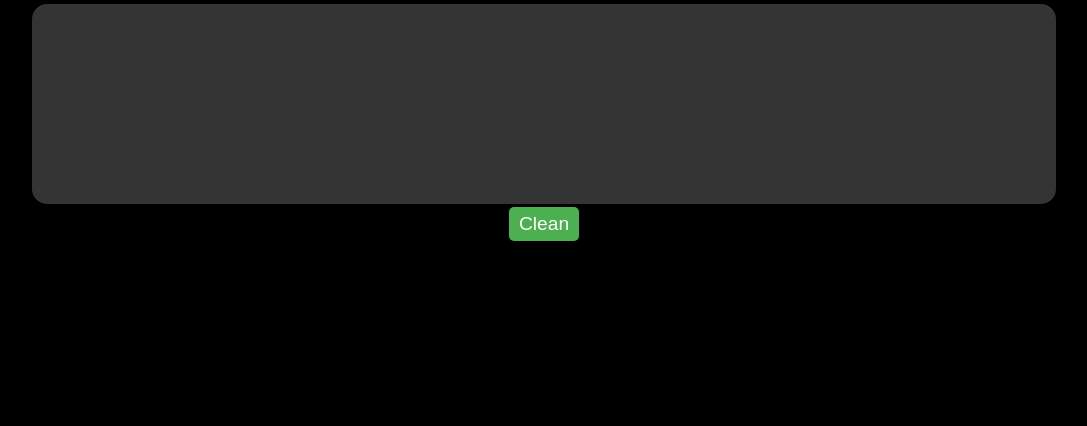
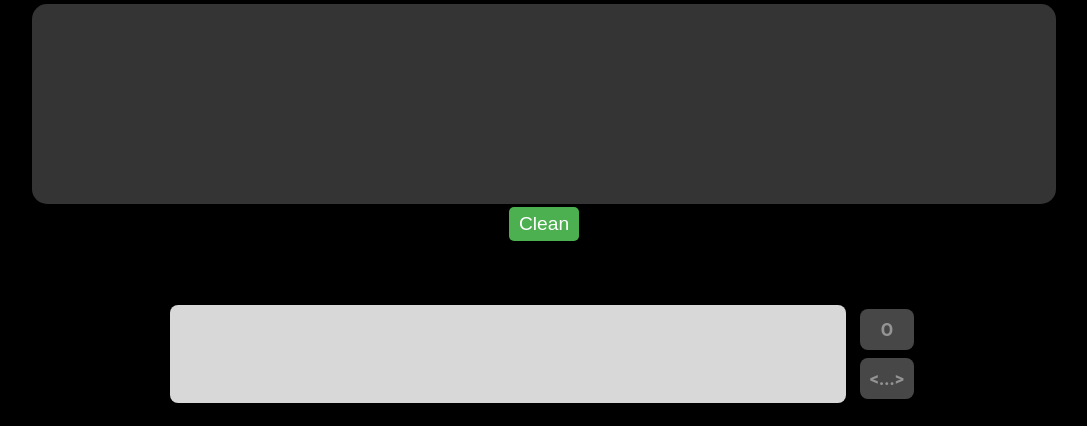
Before and after one commit to jocalao001/proyecto-Talking_Free, a Flask app: page /transcription in a window 1280 px wide. Shown: the part 374-800 px from the top of the page, without its empty margins (96-1183 px from the left). Run offline with Flask 3, Linux system fonts and the light colour scheme.

Commit message:
update front

```diff
--- /dev/null
+++ b/loginRegister/static/styles1.css
@@ -0,0 +1,143 @@
+h1 {
+    text-align: center;
+}
+
+.contenido {
+    display: flex;
+    width: 60%;
+    margin: 1%;
+    flex-wrap: wrap;
+    align-content: flex-start;
+    gap: 5px;
+}
+
+.title-container {
+    display: flex;
+    align-items: center;
+}
+
+.logout-container {
+    background-color: transparent;
+    color: aquamarine;
+    border: none;
+    cursor: pointer;
+    font-size: 16px;
+}
+
+.logout-container:hover {
+    text-decoration: none;
+}
+
+.logout-container {
+    margin-left: auto;
+}
+
+.content {
+    min-width: 30%;
+    background-color: transparent;
+    padding: 10px;
+    display: flex;
+    flex-basis: 300px;
+    flex-grow: 1;
+}
+
+.texto {
+    flex: 1;
+    float: left;
+    min-height: 100%;
+    min-width: 80%;
+    background-color: rgb(216, 216, 216);
+    padding: 10px;
+    box-sizing: border-box;
+    border-radius: 8px;
+    cursor: pointer;
+    color: #707070;
+    font-size: large;
+    text-align: center;
+    text-wrap: wrap;
+}
+
+.texto:hover {
+    background-color: white;
+    transform: scale(1.05);
+}
+
+.texto:active {
+    transform: scale(1.02);
+}
+
+.botones {
+    display: flex;
+    flex-direction: column;
+    align-items: stretch;
+    float: right;
+    background-color: transparent;
+    padding-left: 10px;
+    box-sizing: border-box;
+    border-radius: 8px;
+}
+
+.eliminar, .editar {
+    padding: 10px;
+    margin: 4px;
+    color: #949494;
+    text-align: center;
+    border-radius: 8px;
+    cursor: pointer;
+    font-weight: bold;
+    font-size: large;
+}
+
+.eliminar {
+    background-color: #474747;
+
+}
+
+.eliminar:hover {
+    background-color: #474747;
+    transform: scale(1.2);
+    color: aquamarine;
+}
+
+.eliminar:active {
+    transform: scale(0.95);
+}
+
+.editar {
+    background-color: #474747;
+}
+
+.editar:hover {
+    background-color: #474747;
+    transform: scale(1.2);
+    color: aquamarine;
+}
+
+.editar:active {
+    transform: scale(0.95);
+}
+
+.add-container-icon {
+    max-width: 0%;
+    margin: auto;
+    background-color: white;
+    color: #fff;
+    cursor: pointer;
+    font-size: 2em;
+}
+
+.add-container-icon:hover {
+    color: aquamarine;
+    transform: scale(1.3);
+}
+
+input[type="text"] {
+    border: none;
+    min-width: 80%;
+    border-bottom: 1px solid #fff;
+    background: transparent;
+    color: #707070;
+    outline: none;
+    padding: 5px;
+    font-size: 16px;
+}
--- a/loginRegister/templates/audio.html
+++ b/loginRegister/templates/audio.html
@@ -5,6 +5,7 @@
     <meta charset="UTF-8">
     <meta name="viewport" content="width=device-width, initial-scale=1.0, maximum-scale=1.0, user-scalable=no">
     <title>Reconocimiento de Voz en Tiempo Real</title>
+    <link rel="stylesheet" type="text/css" href="{{ url_for('static', filename='styles1.css') }}">
     <link rel="stylesheet" type="text/css" href="{{ url_for('static', filename='styles2.css') }}">
     <link rel="stylesheet" type="text/css" href="{{ url_for('static', filename='stylesButton.css') }}">
     <script src="{{ url_for('static', filename='scriptAudio.js') }}"></script>
@@ -40,6 +41,63 @@
     </div>
     <div class="transcription" id="transcription"></div>
     <button id="clearButton" onclick="clearTranscription()">Clean</button>
+    <h1>Respuestas Rápidas</h1>
+    <div class="contenido">
+        <div class="content">
+            <div class="texto">
 
+            </div>
+            <div class="botones">
+                <div class="eliminar">O</div>
+                <div class="editar"><...></div>
+            </div>
+        </div>
+        <!-- <div class="content">
+            <div class="texto">
+
+            </div>
+            <div class="botones">
+                <div class="eliminar">O</div>
+                <div class="editar"><...></div>
+            </div>
+        </div>
+        <div class="content">
+            <div class="texto">
+
+            </div>
+            <div class="botones">
+                <div class="eliminar">O</div>
+                <div class="editar"><...></div>
+            </div>
+        </div>
+        <div class="content">
+            <div class="texto">
+
+            </div>
+            <div class="botones">
+                <div class="eliminar">O</div>
+                <div class="editar"><...></div>
+            </div>
+        </div>
+        <div class="content">
+            <div class="texto">
+
+            </div>
+            <div class="botones">
+                <div class="eliminar">O</div>
+                <div class="editar"><...></div>
+            </div>
+        </div>
+        <div class="content">
+            <div class="texto">
+
+            </div>
+            <div class="botones">
+                <div class="eliminar">O</div>
+                <div class="editar"><...></div>
+            </div>
+        </div>          -->
+    </div>
+    <script src="{{ url_for('static', filename='script.js') }}"></script>
 </body>
 </html>
```
Also changed, not shown: loginRegister/static/script.js (added, +84 -0 lines).
